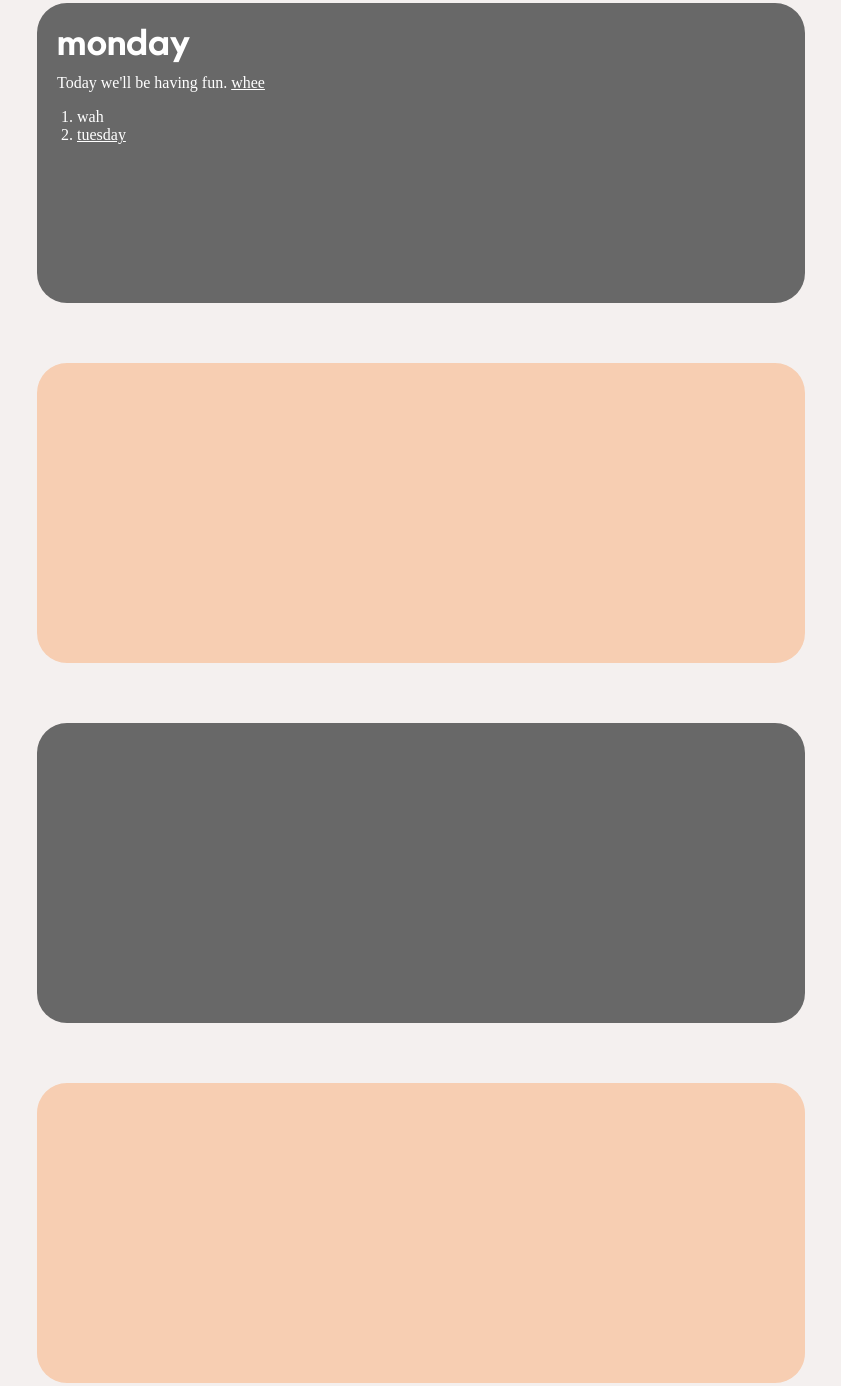
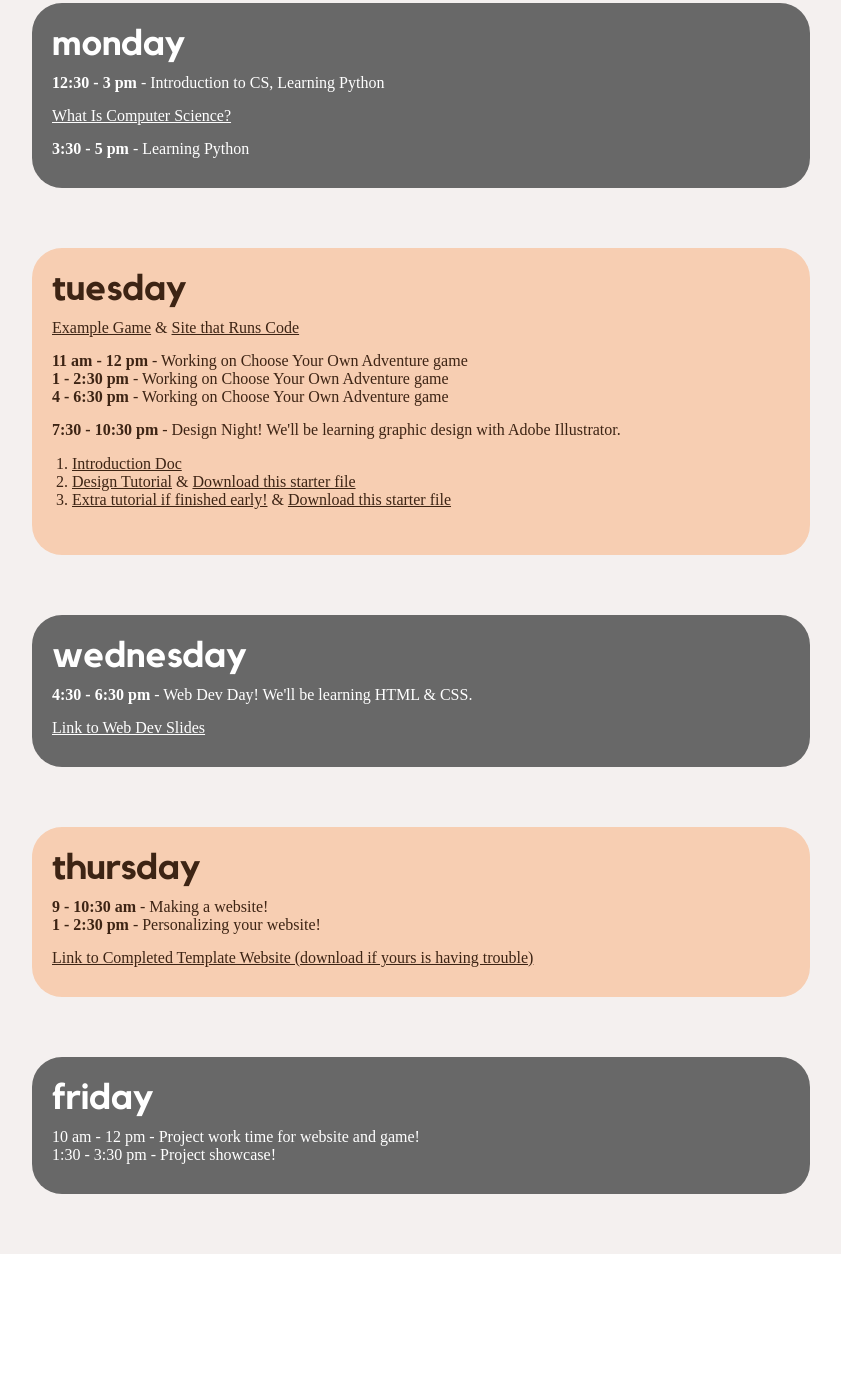
Before and after one commit to csksite/1, a plain HTML site: page index.html in a window 1280 px wide. Shown: the part 927-2313 px from the top of the page, without its empty margins (219-1060 px from the left). After the commit the page ends 2181 px from the top, so only its background shows below. Drawn offline with Linux system fonts and the light colour scheme; files whose address does not match are found by name; a web font is replaced by a local one.

Commit message:
add more content

```diff
--- a/index.html
+++ b/index.html
@@ -20,16 +20,39 @@
 		</div>
 		<div class = "grey lab">
 			<h2>monday</h2>
-			<p>Today we'll be having fun. <a href="#bear">whee</a></p>
+			<p class = "buffer"><b>12:30 - 3 pm</b> - Introduction to CS, Learning Python</p>
+			<p class = "buffer"><a href="https://drive.google.com/open?id=1nM-HtZAewET6Fhpgq9PVdjbgswlHRHltZksyXfjCCJw">What Is Computer Science?</a></p>
+			<p><b>3:30 - 5 pm</b> - Learning Python</p>
+		</div>
+		<div class = "peach lab" id = "tuesday">
+			<h2>tuesday</h2>
+			<p class = "buffer"><a href="https://drive.google.com/open?id=1N50LWaxDJ5n17rBvmtX0Z0VudA0UhLaP">Example Game</a> & <a href="https://repl.it/languages/python3">Site that Runs Code</a></p>
+			<p><b>11 am - 12 pm</b> - Working on Choose Your Own Adventure game</p>
+			<p><b>1 - 2:30 pm</b> - Working on Choose Your Own Adventure game</p>
+			<p class = "buffer"><b>4 - 6:30 pm</b> - Working on Choose Your Own Adventure game</p>
+			<p id = "design"><b>7:30 - 10:30 pm</b> - Design Night! We'll be learning graphic design with Adobe Illustrator.</p>
 			<ol>
-				<li>wah</li>
-				<li><a href="#tuesday">tuesday</a></li>
+				<li><a href="https://drive.google.com/open?id=1mjoaP-PobH2t4FaQCXPMcpqU6liseXhG">Introduction Doc</a></li>
+				<li><a href="https://drive.google.com/open?id=1wkE1wzefREud4Lzi_jFxffJjNi5a3qrQ">Design Tutorial</a> & <a href="https://drive.google.com/open?id=1EqWjFZS_Fvc9wR2WYB1UPkeAONohSXpk">Download this starter file</a></li>
+				<li><a href="https://drive.google.com/open?id=1S30uS3Zcud2UltoPFRsBXI3jE3YTTSvj">Extra tutorial if finished early!</a> & <a href="https://drive.google.com/open?id=1pfkQkerEgyGkNjxzL67l1sOuP-YO8XvR">Download this starter file</a></li>
 			</ol>
 		</div>
-		<div class = "peach lab" id = "tuesday"></div>
-		<div class = "grey lab" id = "wednesday"></div>
-		<div class = "peach lab" id = "thursday"></div>
-		<div class = "grey lab" id = "friday"></div>
+		<div class = "grey lab" id = "wednesday">
+			<h2>wednesday</h2>
+			<p class = "buffer"><b>4:30 - 6:30 pm</b> - Web Dev Day! We'll be learning HTML & CSS.</p>
+			<p><a href="https://drive.google.com/open?id=1izgAwm9eBvcrQNf-BemicxWOg9u1a0na5HYg41_18OM">Link to Web Dev Slides</a></p>
+		</div>
+		<div class = "peach lab" id = "thursday">
+			<h2>thursday</h2>
+			<p><b>9 - 10:30 am</b> - Making a website!</p>
+			<p class = "buffer"><b>1 - 2:30 pm</b> - Personalizing your website!</p>
+			<p><a href="">Link to Completed Template Website (download if yours is having trouble)</a></p>
+		</div>
+		<div class = "grey lab" id = "friday">
+			<h2>friday</h2>
+			<p>10 am - 12 pm - Project work time for website and game!</p>
+			<p>1:30 - 3:30 pm - Project showcase!</p>
+		</div>
 	</div>
 </body>
 </html>
--- a/style.css
+++ b/style.css
@@ -67,10 +67,11 @@ h1 {
 
 .lab {
 	width: 60%;
-	height: 300px;
+	padding-bottom: 30px;
     border-radius: 30px;
     margin: 60px auto;
     font-family: Muli;
+    padding-right: 10px;
 }
 
 
@@ -96,6 +97,14 @@ p {
 	margin: 0px;
 }
 
-a {
+.grey a {
 	color: white;
 }
+
+.peach a {
+	color: #3D2414;
+}
+
+.buffer {
+	margin-bottom: 15px;
+}
```
